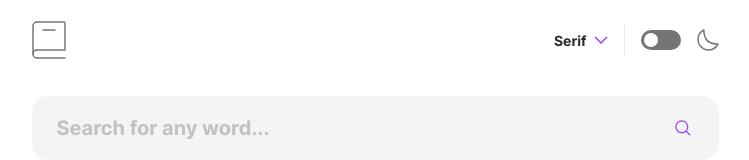
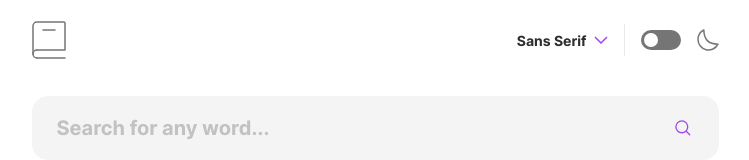
Before and after one commit to nikosetiawanp/dictionary-web-app, a React (Vite) app: page / in a window 1280 px wide. Shown: the top 160 px of the page, without its empty margins (265-1014 px from the left). Built offline with nearby package versions, Linux system fonts and the light colour scheme.

Commit message:
add change font feature

```diff
--- a/src/App.tsx
+++ b/src/App.tsx
@@ -1,6 +1,6 @@
 import "./App.css";
 
-import { useState } from "react";
+import { useEffect, useState } from "react";
 
 import Header from "./components/Header";
 import WordDetails from "./components/WordDetails";
@@ -12,12 +12,20 @@ function App() {
   const [data, setData] = useState<Data[]>([]);
   const [selectedIndex, setSelectedIndex] = useState(0);
   const [input, setInput] = useState("");
+  const [font, setFont] = useState("font-sans");
+
+  useEffect(() => {
+    const savedFont = localStorage.getItem("font");
+    if (savedFont) setFont(savedFont);
+  }, []);
 
   return (
     // Container
-    <div className="flex flex-col gap-10 w-screen max-w-[735px] h-full p-6 pb-14">
+    <div
+      className={`flex flex-col gap-10 w-screen max-w-[735px] h-full p-6 pb-14 ${font}`}
+    >
       {/* Header */}
-      <Header />
+      <Header font={font} setFont={setFont} />
       {/* Search bar */}
       <SearchBar
         setData={setData}
--- a/src/components/FontSelector.tsx
+++ b/src/components/FontSelector.tsx
@@ -1,9 +1,32 @@
 import { useEffect, useRef, useState } from "react";
 import IconArrowDown from "../assets/images/icon-arrow-down.svg";
 
-export default function FontSelector() {
+export default function FontSelector(props: {
+  font: string;
+  setFont: React.Dispatch<React.SetStateAction<string>>;
+}) {
   const [open, setOpen] = useState(false);
   const dropdownRef = useRef<HTMLDivElement>(null);
+  const fonts = [
+    {
+      label: "Sans Serif",
+      value: "font-sans",
+    },
+    {
+      label: "Serif",
+      value: "font-serif",
+    },
+    {
+      label: "Mono",
+      value: "font-mono",
+    },
+  ];
+
+  const selectFont = (value: string) => {
+    props.setFont(value);
+    localStorage.setItem("font", value);
+    setOpen(false);
+  };
 
   useEffect(() => {
     const handleClickOutside = (event: MouseEvent) => {
@@ -30,7 +53,8 @@ export default function FontSelector() {
         }}
         className=" flex items-center gap-2 text-[14px] font-bold text-primary-light dark:text-primary-dark hover:cursor-pointer"
       >
-        Serif <img src={IconArrowDown} alt="icon-arrow-down" />
+        {fonts.find((font) => font.value == props.font)?.label}
+        <img src={IconArrowDown} alt="icon-arrow-down" />
       </button>
 
       {open && (
@@ -38,13 +62,20 @@ export default function FontSelector() {
           ref={dropdownRef}
           className="flex flex-col absolute right-0 top-6 py-3 rounded-2xl border border-[#f4f4f4] dark:border-[#1f1f1f] bg-[#ffffff] dark:bg-[#1f1f1f] shadow-2xl dark:shadow-accent z-50 w-[185px]"
         >
-          {["Sans Serif", "Serif", "Mono"].map((font, index) => (
+          {fonts.map((font, index) => (
             <div
               key={index}
-              className="flex px-4 py-2 rounded-sm hover:bg-[#e9e9e9] dark:hover:bg-[#2d2d2d] active:bg-[#e9e9e9] dark:active:bg-[#2d2d2d] hover:cursor-pointer"
+              className="flex px-4 py-2 rounded-sm hover:bg-[#e9e9e9] dark:hover:bg-[#2d2d2d] active:bg-[#e9e9e9] dark:active:bg-[#2d2d2d] hover:cursor-pointer hover:text-accent active:text-accent"
+              onClick={() => selectFont(font.value)}
             >
-              <span className="text-[15px] md:text-[18px] font-bold text-primary-light dark:text-primary-dark">
-                {font}
+              <span
+                className={`text-[15px] md:text-[18px] font-bold  ${
+                  font.value == props.font
+                    ? "text-accent"
+                    : "text-primary-light dark:text-primary-dark"
+                }`}
+              >
+                {font.label}
               </span>
             </div>
           ))}
--- a/src/components/Header.tsx
+++ b/src/components/Header.tsx
@@ -2,7 +2,10 @@ import FontSelector from "./FontSelector";
 import ToggleThemeSwitch from "./ToggleThemeSwitch";
 import VerticalLine from "./VerticalLine";
 
-export default function Header() {
+export default function Header(props: {
+  font: string;
+  setFont: React.Dispatch<React.SetStateAction<string>>;
+}) {
   return (
     <div className="flex items-center gap-4 h-[32px]">
       {/* <img src={Logo} alt="logo" className="h-[32px] w-auto" /> */}
@@ -25,7 +28,7 @@ export default function Header() {
         </g>
       </svg>
       {/* Font select */}
-      <FontSelector />
+      <FontSelector font={props.font} setFont={props.setFont} />
       {/* Vertical line */}
       <VerticalLine />
       {/* Toggle switch */}
```
